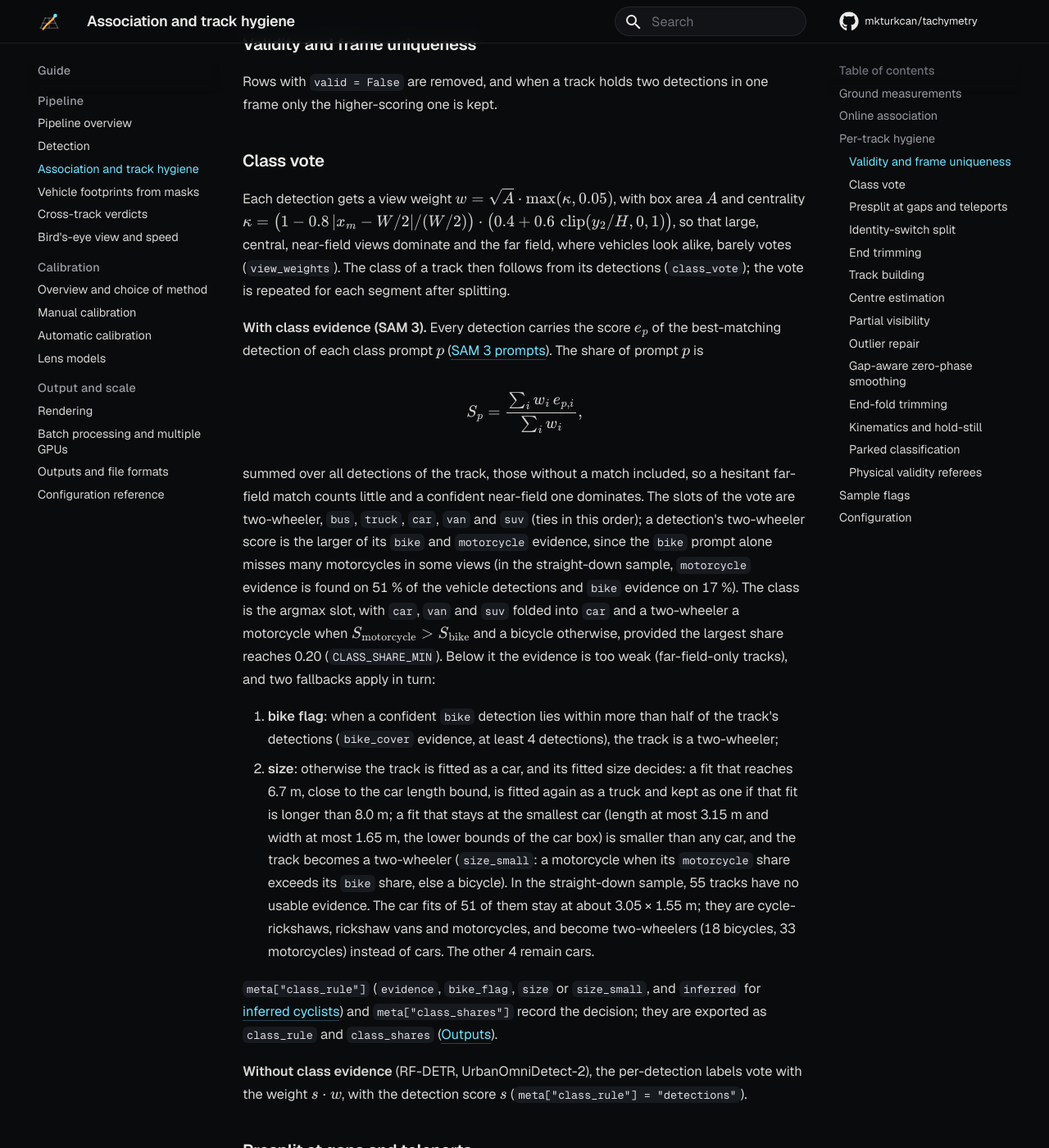
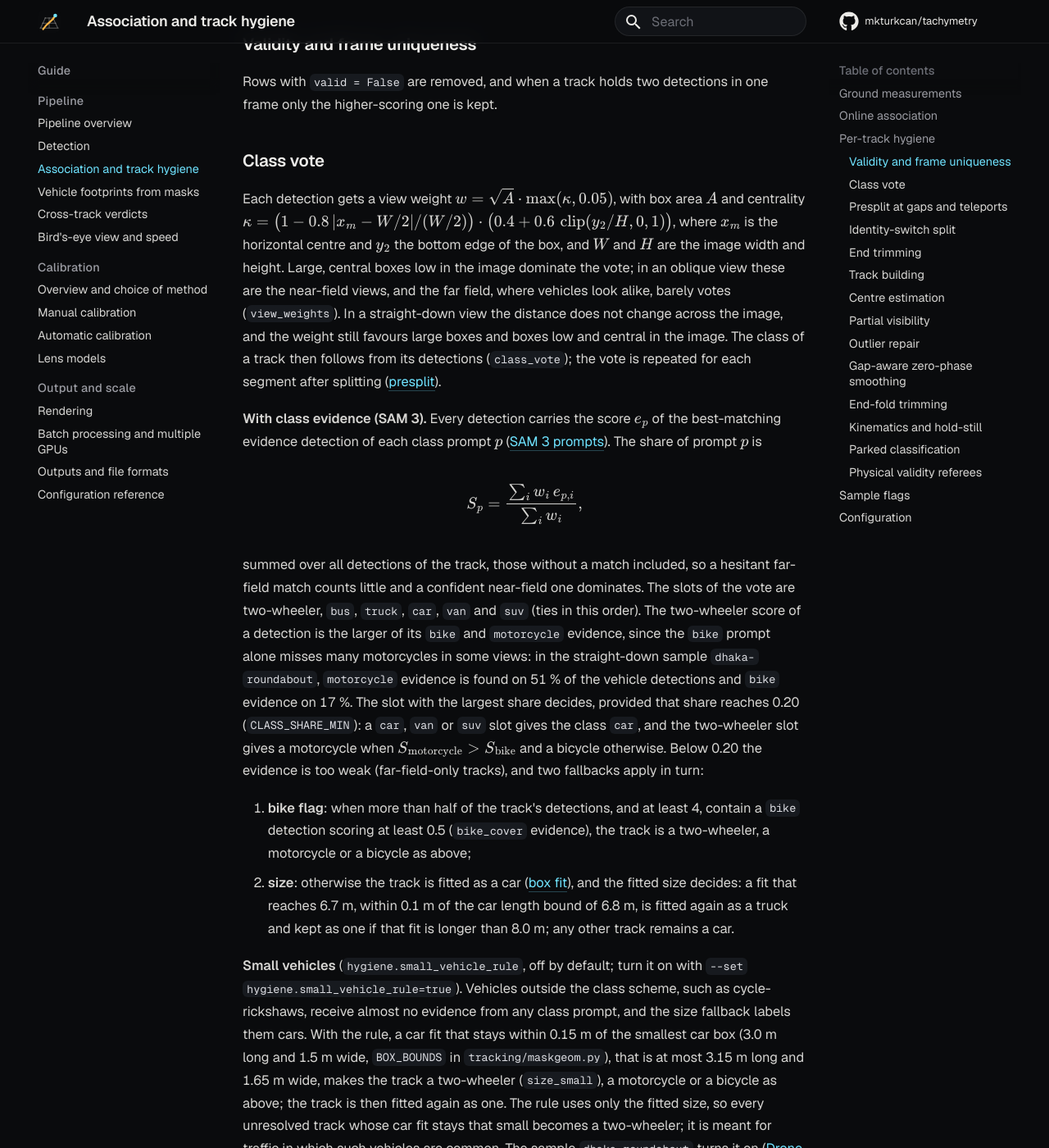
Before and after one commit to mkturkcan/tachymetry, an MkDocs documentation site: the page built from docs/docs/guide/tracking.md, in a window 1280 px wide and 1400 px high, scrolled down 3457 px. Shown: the whole window at 82% size. Built offline with MkDocs 1.6.1 and Material for MkDocs 9.7.7, drawn with Linux system fonts in a browser that asks for light colours; comment, search, counter and statistics services are not loaded; some of the changed text lies outside the part shown.

Commit message:
Make the small-vehicle size rule opt-in
The size fallback of the class vote turned a track without usable class
evidence into a two-wheeler when its car fit stayed at the smallest car
box. The rule was added for the cycle-rickshaws of the dhaka-roundabout
clip, and such vehicles are rare in most traffic, so it is now
`hygiene.small_vehicle_rule`, off by default. The sample turns it on in
its overrides, and the drone example sets it explicitly. `motorcycle`
evidence still counts toward the two-wheeler slot by default.

On their cached detections, the six other samples give the same tracks,
verdicts and speeds as before, and dhaka-roundabout with its override
gives the same 314 tracks. Without the rule it gives 98 cars,
175 motorcycles and 3 bicycles, against 45, 208 and 21 with it.

The class-vote section of the tracking guide now defines the symbols of
the view weight, says that van and suv fold into car after the argmax,
and gives the bounds of the rule against the car box (3.0 by 1.5 m). The
drone example states that nearly all tracks the rule catches are
rickshaws, the 33 it labels motorcycles included, and its speed checks
are refreshed from its run. The motorway dash lengths in the sample
notes match the current camera (2.85 to 3.16 m).

```diff
--- a/docs/docs/guide/tracking.md
+++ b/docs/docs/guide/tracking.md
@@ -66,23 +66,26 @@ Rows with `valid = False` are removed, and when a track holds two detections in
 
 Each detection gets a view weight $w = \sqrt{A}\cdot\max(\kappa, 0.05)$, with box area $A$ and centrality
 $\kappa = \big(1 - 0.8\,|x_m - W/2| / (W/2)\big)\cdot\big(0.4 + 0.6\,\operatorname{clip}(y_2 / H, 0, 1)\big)$,
-so that large, central, near-field views dominate and the far field, where vehicles look alike, barely votes (`view_weights`).
-The class of a track then follows from its detections (`class_vote`); the vote is repeated for each segment after splitting.
+where $x_m$ is the horizontal centre and $y_2$ the bottom edge of the box, and $W$ and $H$ are the image width and height.
+Large, central boxes low in the image dominate the vote; in an oblique view these are the near-field views, and the far field, where vehicles look alike, barely votes (`view_weights`). In a straight-down view the distance does not change across the image, and the weight still favours large boxes and boxes low and central in the image.
+The class of a track then follows from its detections (`class_vote`); the vote is repeated for each segment after splitting ([presplit](#presplit-at-gaps-and-teleports)).
 
-**With class evidence (SAM 3).** Every detection carries the score $e_p$ of the best-matching detection of each class prompt $p$ ([SAM 3 prompts](detection.md#sam-3-prompts)). The share of prompt $p$ is
+**With class evidence (SAM 3).** Every detection carries the score $e_p$ of the best-matching evidence detection of each class prompt $p$ ([SAM 3 prompts](detection.md#sam-3-prompts)). The share of prompt $p$ is
 
 $$
 S_p = \frac{\sum_i w_i\, e_{p,i}}{\sum_i w_i},
 $$
 
-summed over all detections of the track, those without a match included, so a hesitant far-field match counts little and a confident near-field one dominates. The slots of the vote are two-wheeler, `bus`, `truck`, `car`, `van` and `suv` (ties in this order); a detection's two-wheeler score is the larger of its `bike` and `motorcycle` evidence, since the `bike` prompt alone misses many motorcycles in some views (in the straight-down sample, `motorcycle` evidence is found on 51 % of the vehicle detections and `bike` evidence on 17 %). The class is the argmax slot, with `car`, `van` and `suv` folded into `car` and a two-wheeler a motorcycle when $S_\text{motorcycle} > S_\text{bike}$ and a bicycle otherwise, provided the largest share reaches 0.20 (`CLASS_SHARE_MIN`). Below it the evidence is too weak (far-field-only tracks), and two fallbacks apply in turn:
+summed over all detections of the track, those without a match included, so a hesitant far-field match counts little and a confident near-field one dominates. The slots of the vote are two-wheeler, `bus`, `truck`, `car`, `van` and `suv` (ties in this order). The two-wheeler score of a detection is the larger of its `bike` and `motorcycle` evidence, since the `bike` prompt alone misses many motorcycles in some views: in the straight-down sample `dhaka-roundabout`, `motorcycle` evidence is found on 51 % of the vehicle detections and `bike` evidence on 17 %. The slot with the largest share decides, provided that share reaches 0.20 (`CLASS_SHARE_MIN`): a `car`, `van` or `suv` slot gives the class `car`, and the two-wheeler slot gives a motorcycle when $S_\text{motorcycle} > S_\text{bike}$ and a bicycle otherwise. Below 0.20 the evidence is too weak (far-field-only tracks), and two fallbacks apply in turn:
 
-1. **bike flag**: when a confident `bike` detection lies within more than half of the track's detections (`bike_cover` evidence, at least 4 detections), the track is a two-wheeler;
-2. **size**: otherwise the track is fitted as a car, and its fitted size decides: a fit that reaches 6.7 m, close to the car length bound, is fitted again as a truck and kept as one if that fit is longer than 8.0 m; a fit that stays at the smallest car (length at most 3.15 m and width at most 1.65 m, the lower bounds of the car box) is smaller than any car, and the track becomes a two-wheeler (`size_small`: a motorcycle when its `motorcycle` share exceeds its `bike` share, else a bicycle). In the straight-down sample, 55 tracks have no usable evidence. The car fits of 51 of them stay at about 3.05 × 1.55 m; they are cycle-rickshaws, rickshaw vans and motorcycles, and become two-wheelers (18 bicycles, 33 motorcycles) instead of cars. The other 4 remain cars.
+1. **bike flag**: when more than half of the track's detections, and at least 4, contain a `bike` detection scoring at least 0.5 (`bike_cover` evidence), the track is a two-wheeler, a motorcycle or a bicycle as above;
+2. **size**: otherwise the track is fitted as a car ([box fit](footprints.md)), and the fitted size decides: a fit that reaches 6.7 m, within 0.1 m of the car length bound of 6.8 m, is fitted again as a truck and kept as one if that fit is longer than 8.0 m; any other track remains a car.
 
-`meta["class_rule"]` (`evidence`, `bike_flag`, `size` or `size_small`, and `inferred` for [inferred cyclists](verdicts.md#riders-inferred-cyclists-and-passengers)) and `meta["class_shares"]` record the decision; they are exported as `class_rule` and `class_shares` ([Outputs](outputs.md)).
+**Small vehicles** (`hygiene.small_vehicle_rule`, off by default; turn it on with `--set hygiene.small_vehicle_rule=true`). Vehicles outside the class scheme, such as cycle-rickshaws, receive almost no evidence from any class prompt, and the size fallback labels them cars. With the rule, a car fit that stays within 0.15 m of the smallest car box (3.0 m long and 1.5 m wide, `BOX_BOUNDS` in `tracking/maskgeom.py`), that is at most 3.15 m long and 1.65 m wide, makes the track a two-wheeler (`size_small`), a motorcycle or a bicycle as above; the track is then fitted again as one. The rule uses only the fitted size, so every unresolved track whose car fit stays that small becomes a two-wheeler; it is meant for traffic in which such vehicles are common. The sample `dhaka-roundabout` turns it on ([Drone footage](../examples/drone.md#cycle-rickshaws)).
 
-**Without class evidence** (RF-DETR, UrbanOmniDetect-2), the per-detection labels vote with the weight $s \cdot w$, with the detection score $s$ (`meta["class_rule"] = "detections"`).
+`meta["class_rule"]` (`evidence`, `bike_flag`, `size`, `size_small`, and `inferred` for [inferred cyclists](verdicts.md#riders-inferred-cyclists-and-passengers)) and `meta["class_shares"]` record the decision; they are exported as `class_rule` and `class_shares` ([Outputs](outputs.md)).
+
+**Without class evidence** (RF-DETR, UrbanOmniDetect-2), the per-detection labels vote with the weight $s \cdot w$, with the detection score $s$ (`meta["class_rule"] = "detections"`). The 0.20 minimum, the fallbacks and the small-vehicle rule do not apply.
 
 ### Presplit at gaps and teleports
 
```
Also changed, not shown: CHANGELOG.md (+3 -2 lines), docs/docs/examples/drone.md (+26 -14 lines), docs/docs/guide/outputs.md (+1 -1 lines), docs/docs/guide/verdicts.md (+1 -1 lines), docs/docs/limitations.md (+1 -1 lines), docs/docs/samples.md (+3 -3 lines), 4 other files.
